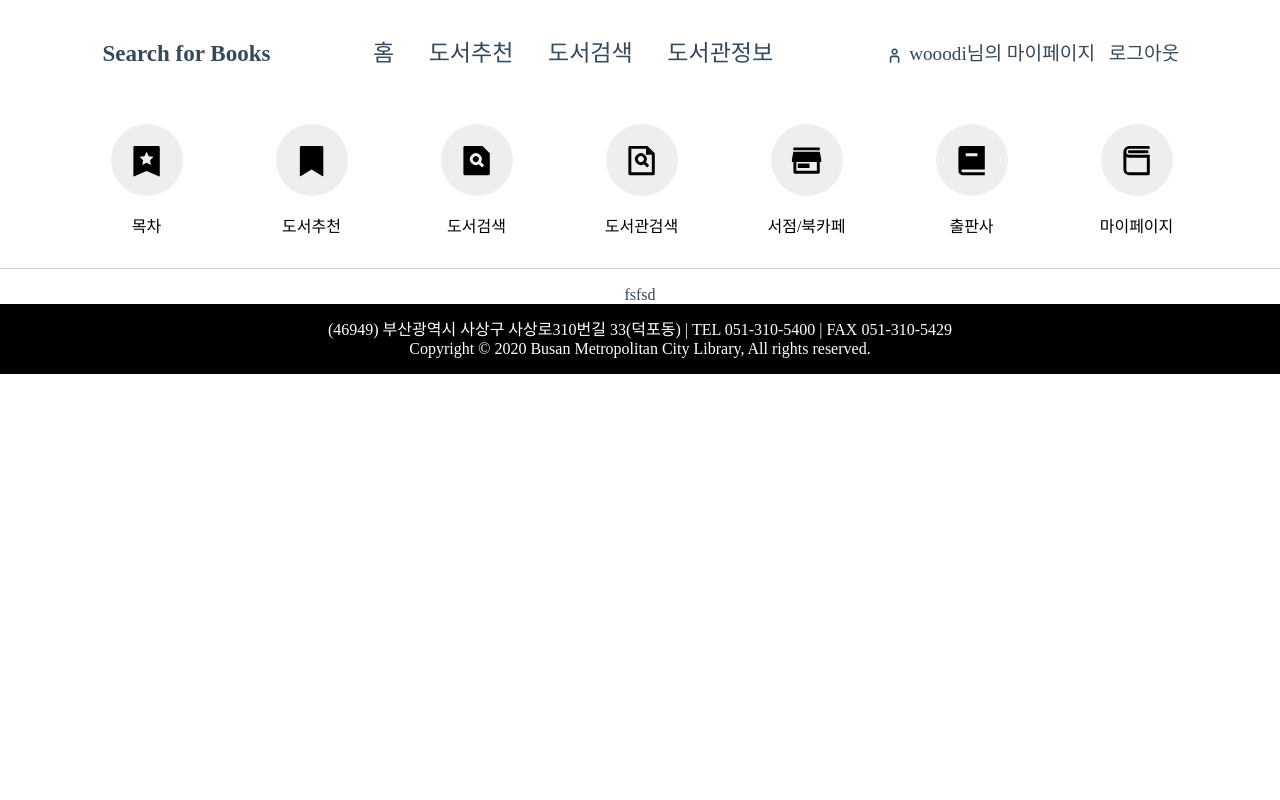
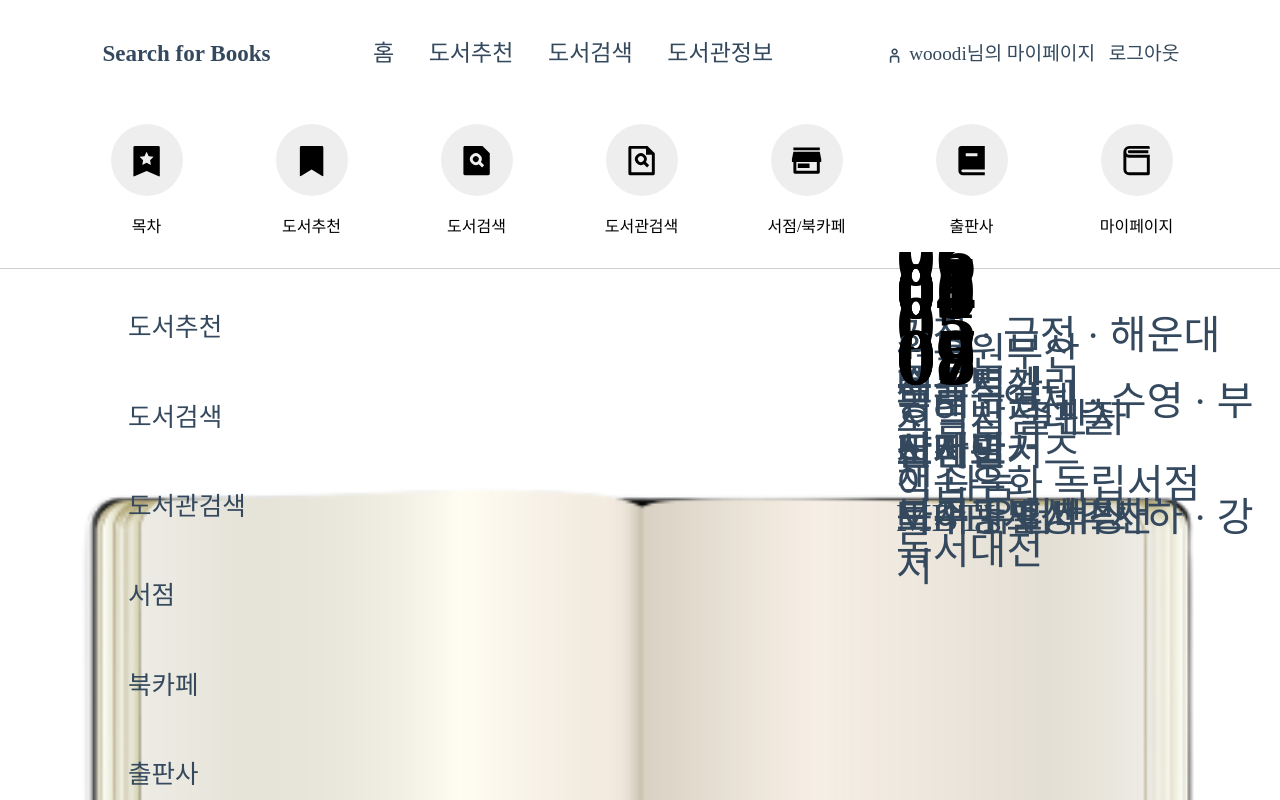
Before and after one commit to wooodii/Project_SearchforBook, a React (Create React App) app: page /RecommendBook/1 in a window 1280 px wide. Shown: the top 800 px of the page. Built offline with nearby package versions, Linux system fonts and the light colour scheme; a web font is replaced by a local one.

Commit message:
0112 homepage

```diff
--- a/src/page/HomePage.jsx
+++ b/src/page/HomePage.jsx
@@ -67,9 +67,7 @@ const HomePage = () => {
     }, [])
 
     return (
-
-
-        <div style={{margin  : "2em"}}>
+        <div className="background_Image">
         <div className="main-container" id="main-container">
         <ul ref={menuItems}>
         {PageData.map((projectitem, index) => (
--- a/src/page/HomePage.scss
+++ b/src/page/HomePage.scss
@@ -23,6 +23,12 @@ body{
     background-color : ""
 }
 
+.background_Image{
+    background-image: url('../asset/booklist.png');
+    background-size: cover;
+    width : 100%;
+}
+
 .main-container {
     ul{
         scroll-behavior: smooth;
--- a/src/page/RecommendBookPrint.jsx
+++ b/src/page/RecommendBookPrint.jsx
@@ -13,7 +13,7 @@ const RecommendBookPrint = () => {
     const {id} = useParams();
 
     const [pages, setPages] = useState([
-      {id : 1 , category : "fsfsd"},
+      {id : 1 , category : <HomePage/>},
       {id : 2 , category : <RecommendBookPage/>},
       {id : 3 , category : <BookSearchPage/>},
       {id : 4 , category : <LibraryInfoPage/>},
```
